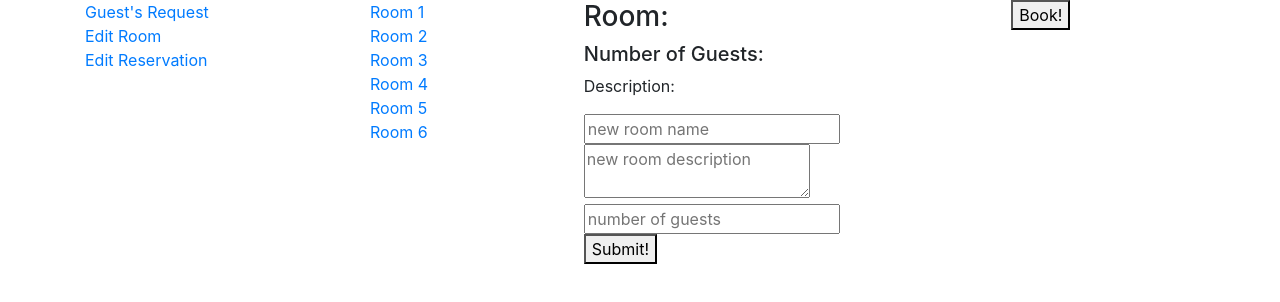
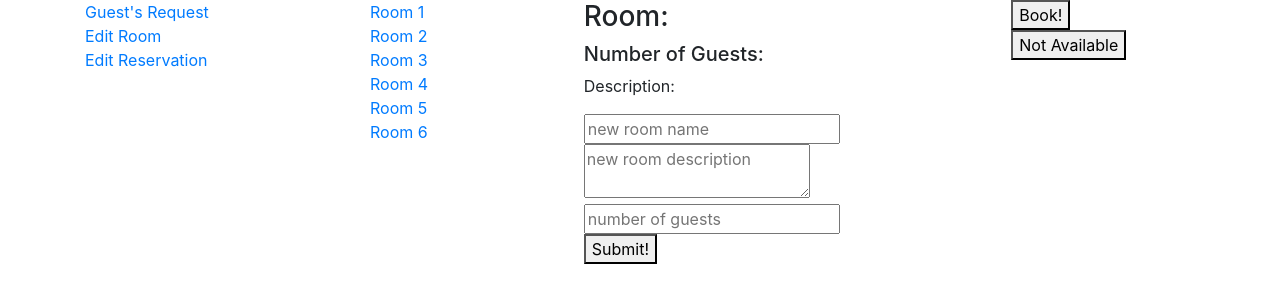
Before and after one commit to yetka/react-redux-marine-resort, a React app: page /#/admin/rooms-to-edit in a window 1280 px wide. Shown: the top 302 px of the page. Built offline with nearby package versions, Linux system fonts and the light colour scheme.

Commit message:
add NotAvailableButton component

```diff
--- /dev/null
+++ b/src/components/NotAvailableButton.jsx
@@ -0,0 +1,11 @@
+import React from 'react';
+
+function NotAvailableButton(){
+  return (
+    <div>
+      <button>Not Available</button>
+    </div>
+  );
+}
+
+export default NotAvailableButton;
--- a/src/components/Room.jsx
+++ b/src/components/Room.jsx
@@ -1,5 +1,6 @@
 import React from 'react';
 import BookRoomButton from './BookRoomButton';
+import NotAvailableButton from './NotAvailableButton';
 import PropTypes from 'prop-types';
 
 function Room(props){
@@ -12,6 +13,7 @@ function Room(props){
       </div>
       <div className="col-md-4">
         <BookRoomButton />
+        <NotAvailableButton />
       </div>
     </div>
   );
```
